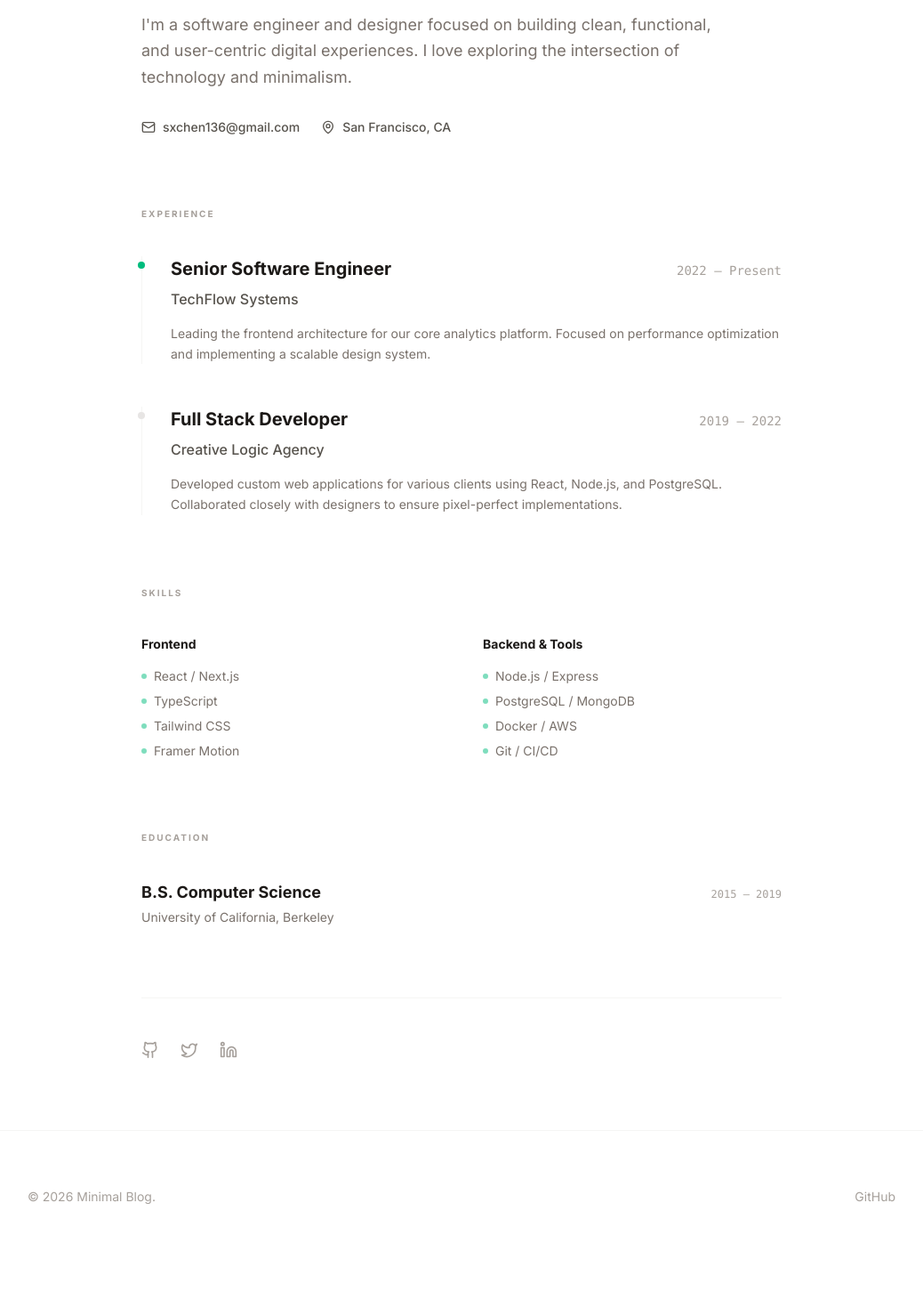
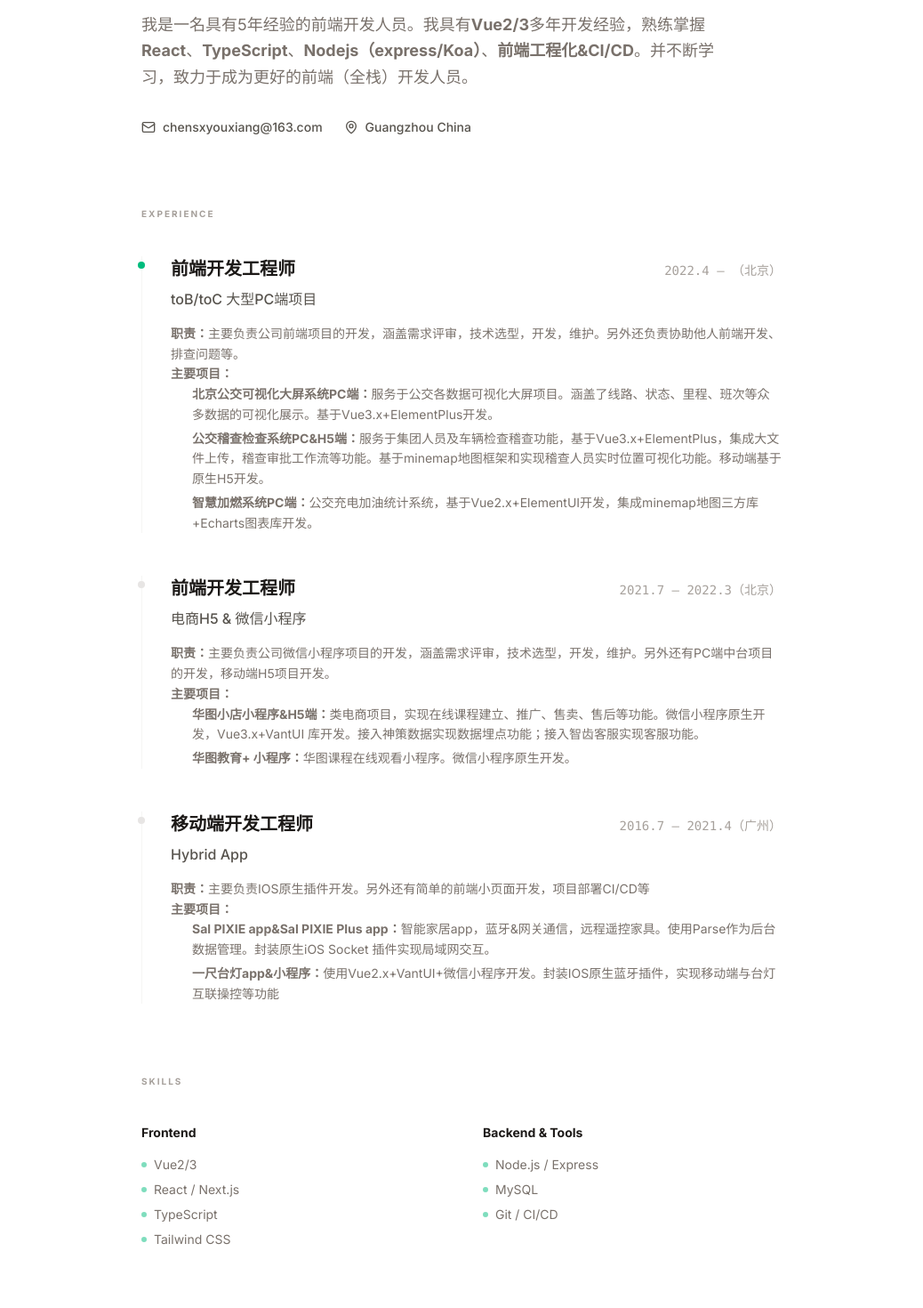
Before and after one commit to ChenS-X/next-blog, a Next.js app: page /next-blog/about in a window 1280 px wide. Shown: the part 220-1690 px from the top of the page at 89% size, without its empty margins (121-1159 px from the left). Before the commit the page ends 1639 px from the top, so only its background shows below. Built offline with nearby package versions, Linux system fonts and the light colour scheme.

Commit message:
'feature:完善About页面'

```diff
--- a/public/posts_8f2a4c/hello-world.md
+++ b/public/posts_8f2a4c/hello-world.md
@@ -18,4 +18,6 @@ thumbnail: "https://picsum.photos/seed/blog1/400/300"
 
 不定期更新，欢迎来踩😊
 
+[About Me](https://chens-x.github.io/next-blog/about)
+
 [Enjoy reading!](https://chens-x.github.io/next-blog/)
--- a/src/app/about/page.tsx
+++ b/src/app/about/page.tsx
@@ -1,4 +1,11 @@
-import { Mail, Github, Twitter, Linkedin, MapPin, ExternalLink } from "lucide-react";
+import {
+  Mail,
+  Github,
+  Twitter,
+  Linkedin,
+  MapPin,
+  ExternalLink,
+} from "lucide-react";
 
 export default function AboutPage() {
   return (
@@ -8,19 +15,24 @@ export default function AboutPage() {
           About Me.
         </h1>
         <p className="text-lg text-stone-500 dark:text-stone-400 leading-relaxed max-w-2xl">
-          I'm a software engineer and designer focused on building clean,
-          functional, and user-centric digital experiences. I love exploring
-          the intersection of technology and minimalism.
+          我是一名具有5年经验的前端开发人员。我具有<strong>Vue2/3</strong>
+          多年开发经验，熟练掌握<strong>React</strong>、
+          <strong>TypeScript</strong>、<strong>Nodejs（express/Koa）</strong>、
+          <strong>前端工程化&CI/CD</strong>
+          。并不断学习，致力于成为更好的前端（全栈）开发人员。
         </p>
 
         <div className="flex flex-wrap gap-6 mt-8">
-          <a href="mailto:sxchen136@gmail.com" className="flex items-center gap-2 text-sm font-medium text-stone-600 dark:text-stone-400 hover:text-emerald-600 dark:hover:text-emerald-500 transition-colors">
+          <a
+            href="mailto:sxchen136@gmail.com"
+            className="flex items-center gap-2 text-sm font-medium text-stone-600 dark:text-stone-400 hover:text-emerald-600 dark:hover:text-emerald-500 transition-colors"
+          >
             <Mail className="w-4 h-4" />
-            sxchen136@gmail.com
+            chensxyouxiang@163.com
           </a>
           <div className="flex items-center gap-2 text-sm font-medium text-stone-600 dark:text-stone-400">
             <MapPin className="w-4 h-4" />
-            San Francisco, CA
+            Guangzhou China
           </div>
         </div>
       </header>
@@ -33,27 +45,102 @@ export default function AboutPage() {
           <div className="relative pl-8 border-l border-stone-100 dark:border-stone-900">
             <div className="absolute left-[-5px] top-1.5 w-2 h-2 rounded-full bg-emerald-500" />
             <div className="flex flex-col sm:flex-row sm:justify-between sm:items-baseline mb-2">
-              <h3 className="text-xl font-bold text-stone-900 dark:text-stone-100">Senior Software Engineer</h3>
-              <span className="text-sm font-mono text-stone-400 dark:text-stone-600">2022 — Present</span>
+              <h3 className="text-xl font-bold text-stone-900 dark:text-stone-100">
+                前端开发工程师
+              </h3>
+              <span className="text-sm font-mono text-stone-400 dark:text-stone-600">
+                2022.4 — （北京）
+              </span>
             </div>
-            <p className="text-stone-600 dark:text-stone-400 font-medium mb-4">TechFlow Systems</p>
-            <p className="text-stone-500 dark:text-stone-500 text-sm leading-relaxed">
-              Leading the frontend architecture for our core analytics platform.
-              Focused on performance optimization and implementing a scalable design system.
+            <p className="text-stone-600 dark:text-stone-400 font-medium mb-4">
+              toB/toC 大型PC端项目
             </p>
+            <div className="text-stone-500 dark:text-stone-500 text-sm leading-relaxed">
+              <p>
+                <strong>职责：</strong>
+                主要负责公司前端项目的开发，涵盖需求评审，技术选型，开发，维护。另外还负责协助他人前端开发、排查问题等。
+              </p>
+              <strong>主要项目：</strong>
+              <ul className="pl-6 flex flex-col gap-1">
+                <p>
+                  <strong>北京公交可视化大屏系统PC端：</strong>
+                  服务于公交各数据可视化大屏项目。涵盖了线路、状态、里程、班次等众多数据的可视化展示。基于Vue3.x+ElementPlus开发。
+                </p>
+                <p>
+                  <strong>公交稽查检查系统PC&H5端：</strong>
+                  服务于集团人员及车辆检查稽查功能，基于Vue3.x+ElementPlus，集成大文件上传，稽查审批工作流等功能。基于minemap地图框架和实现稽查人员实时位置可视化功能。移动端基于原生H5开发。
+                </p>
+                <p>
+                  <strong>智慧加燃系统PC端：</strong>
+                  公交充电加油统计系统，基于Vue2.x+ElementUI开发，集成minemap地图三方库+Echarts图表库开发。
+                </p>
+              </ul>
+            </div>
           </div>
 
           <div className="relative pl-8 border-l border-stone-100 dark:border-stone-900">
             <div className="absolute left-[-5px] top-1.5 w-2 h-2 rounded-full bg-stone-200 dark:bg-stone-800" />
             <div className="flex flex-col sm:flex-row sm:justify-between sm:items-baseline mb-2">
-              <h3 className="text-xl font-bold text-stone-900 dark:text-stone-100">Full Stack Developer</h3>
-              <span className="text-sm font-mono text-stone-400 dark:text-stone-600">2019 — 2022</span>
+              <h3 className="text-xl font-bold text-stone-900 dark:text-stone-100">
+                前端开发工程师
+              </h3>
+              <span className="text-sm font-mono text-stone-400 dark:text-stone-600">
+                2021.7 — 2022.3（北京）
+              </span>
             </div>
-            <p className="text-stone-600 dark:text-stone-400 font-medium mb-4">Creative Logic Agency</p>
-            <p className="text-stone-500 dark:text-stone-500 text-sm leading-relaxed">
-              Developed custom web applications for various clients using React, Node.js, and PostgreSQL.
-              Collaborated closely with designers to ensure pixel-perfect implementations.
+            <p className="text-stone-600 dark:text-stone-400 font-medium mb-4">
+              电商H5 & 微信小程序
             </p>
+            <div className="text-stone-500 dark:text-stone-500 text-sm leading-relaxed">
+              <p>
+                <strong>职责：</strong>
+                主要负责公司微信小程序项目的开发，涵盖需求评审，技术选型，开发，维护。另外还有PC端中台项目的开发，移动端H5项目开发。
+              </p>
+              <strong>主要项目：</strong>
+              <ul className="pl-6 flex flex-col gap-1">
+                <p>
+                  <strong>华图小店小程序&H5端：</strong>
+                  类电商项目，实现在线课程建立、推广、售卖、售后等功能。微信小程序原生开发，Vue3.x+VantUI
+                  库开发。接入神策数据实现数据埋点功能；接入智齿客服实现客服功能。
+                </p>
+                <p>
+                  <strong>华图教育+ 小程序：</strong>
+                  华图课程在线观看小程序。微信小程序原生开发。
+                </p>
+              </ul>
+            </div>
+          </div>
+          <div className="relative pl-8 border-l border-stone-100 dark:border-stone-900">
+            <div className="absolute left-[-5px] top-1.5 w-2 h-2 rounded-full bg-stone-200 dark:bg-stone-800" />
+            <div className="flex flex-col sm:flex-row sm:justify-between sm:items-baseline mb-2">
+              <h3 className="text-xl font-bold text-stone-900 dark:text-stone-100">
+                移动端开发工程师
+              </h3>
+              <span className="text-sm font-mono text-stone-400 dark:text-stone-600">
+                2016.7 — 2021.4（广州）
+              </span>
+            </div>
+            <p className="text-stone-600 dark:text-stone-400 font-medium mb-4">
+              Hybrid App
+            </p>
+            <div className="text-stone-500 dark:text-stone-500 text-sm leading-relaxed">
+              <p>
+                <strong>职责：</strong>
+                主要负责IOS原生插件开发。另外还有简单的前端小页面开发，项目部署CI/CD等
+              </p>
+              <strong>主要项目：</strong>
+              <ul className="pl-6 flex flex-col gap-1">
+                <p>
+                  <strong>Sal PIXIE app&Sal PIXIE Plus app：</strong>
+                  智能家居app，蓝牙&网关通信，远程遥控家具。使用Parse作为后台数据管理。封装原生iOS
+                  Socket 插件实现局域网交互。
+                </p>
+                <p>
+                  <strong>一尺台灯app&小程序：</strong>
+                  使用Vue2.x+VantUI+微信小程序开发。封装IOS原生蓝牙插件，实现移动端与台灯互联操控等功能
+                </p>
+              </ul>
+            </div>
           </div>
         </div>
       </section>
@@ -64,21 +151,45 @@ export default function AboutPage() {
         </h2>
         <div className="grid grid-cols-1 sm:grid-cols-2 gap-x-12 gap-y-8">
           <div>
-            <h3 className="text-sm font-bold text-stone-900 dark:text-stone-100 mb-4">Frontend</h3>
+            <h3 className="text-sm font-bold text-stone-900 dark:text-stone-100 mb-4">
+              Frontend
+            </h3>
             <ul className="space-y-2 text-sm text-stone-500 dark:text-stone-400">
-              <li className="flex items-center gap-2"><span className="w-1.5 h-1.5 rounded-full bg-emerald-500/50" /> React / Next.js</li>
-              <li className="flex items-center gap-2"><span className="w-1.5 h-1.5 rounded-full bg-emerald-500/50" /> TypeScript</li>
-              <li className="flex items-center gap-2"><span className="w-1.5 h-1.5 rounded-full bg-emerald-500/50" /> Tailwind CSS</li>
-              <li className="flex items-center gap-2"><span className="w-1.5 h-1.5 rounded-full bg-emerald-500/50" /> Framer Motion</li>
+              <li className="flex items-center gap-2">
+                <span className="w-1.5 h-1.5 rounded-full bg-emerald-500/50" />{" "}
+                Vue2/3
+              </li>
+              <li className="flex items-center gap-2">
+                <span className="w-1.5 h-1.5 rounded-full bg-emerald-500/50" />{" "}
+                React / Next.js
+              </li>
+              <li className="flex items-center gap-2">
+                <span className="w-1.5 h-1.5 rounded-full bg-emerald-500/50" />{" "}
+                TypeScript
+              </li>
+              <li className="flex items-center gap-2">
+                <span className="w-1.5 h-1.5 rounded-full bg-emerald-500/50" />{" "}
+                Tailwind CSS
+              </li>
             </ul>
           </div>
           <div>
-            <h3 className="text-sm font-bold text-stone-900 dark:text-stone-100 mb-4">Backend & Tools</h3>
+            <h3 className="text-sm font-bold text-stone-900 dark:text-stone-100 mb-4">
+              Backend & Tools
+            </h3>
             <ul className="space-y-2 text-sm text-stone-500 dark:text-stone-400">
-              <li className="flex items-center gap-2"><span className="w-1.5 h-1.5 rounded-full bg-emerald-500/50" /> Node.js / Express</li>
-              <li className="flex items-center gap-2"><span className="w-1.5 h-1.5 rounded-full bg-emerald-500/50" /> PostgreSQL / MongoDB</li>
-              <li className="flex items-center gap-2"><span className="w-1.5 h-1.5 rounded-full bg-emerald-500/50" /> Docker / AWS</li>
-              <li className="flex items-center gap-2"><span className="w-1.5 h-1.5 rounded-full bg-emerald-500/50" /> Git / CI/CD</li>
+              <li className="flex items-center gap-2">
+                <span className="w-1.5 h-1.5 rounded-full bg-emerald-500/50" />{" "}
+                Node.js / Express
+              </li>
+              <li className="flex items-center gap-2">
+                <span className="w-1.5 h-1.5 rounded-full bg-emerald-500/50" />{" "}
+                MySQL
+              </li>
+              <li className="flex items-center gap-2">
+                <span className="w-1.5 h-1.5 rounded-full bg-emerald-500/50" />{" "}
+                Git / CI/CD
+              </li>
             </ul>
           </div>
         </div>
@@ -91,25 +202,41 @@ export default function AboutPage() {
         <div className="space-y-8">
           <div>
             <div className="flex flex-col sm:flex-row sm:justify-between sm:items-baseline mb-1">
-              <h3 className="text-lg font-bold text-stone-900 dark:text-stone-100">B.S. Computer Science</h3>
-              <span className="text-xs font-mono text-stone-400 dark:text-stone-600">2015 — 2019</span>
+              <h3 className="text-lg font-bold text-stone-900 dark:text-stone-100">
+                电子科学与技术专业
+              </h3>
+              <span className="text-xs font-mono text-stone-400 dark:text-stone-600">
+                2012 — 2016
+              </span>
             </div>
-            <p className="text-sm text-stone-500 dark:text-stone-500">University of California, Berkeley</p>
+            <p className="text-sm text-stone-500 dark:text-stone-500">
+              广东工业大学（Guangdong University of Technology）
+            </p>
           </div>
         </div>
       </section>
 
       <footer className="pt-12 border-t border-stone-100 dark:border-stone-900">
         <div className="flex gap-6">
-          <a href="#" className="text-stone-400 hover:text-stone-900 dark:hover:text-stone-100 transition-colors">
+          <a
+            href={process.env.GITHUB_PAGE || ""}
+            target="_blank"
+            className="text-stone-400 hover:text-stone-900 dark:hover:text-stone-100 transition-colors"
+          >
             <Github className="w-5 h-5" />
           </a>
-          <a href="#" className="text-stone-400 hover:text-stone-900 dark:hover:text-stone-100 transition-colors">
+          {/* <a
+            href="#"
+            className="text-stone-400 hover:text-stone-900 dark:hover:text-stone-100 transition-colors"
+          >
             <Twitter className="w-5 h-5" />
           </a>
-          <a href="#" className="text-stone-400 hover:text-stone-900 dark:hover:text-stone-100 transition-colors">
+          <a
+            href="#"
+            className="text-stone-400 hover:text-stone-900 dark:hover:text-stone-100 transition-colors"
+          >
             <Linkedin className="w-5 h-5" />
-          </a>
+          </a> */}
         </div>
       </footer>
     </div>
--- a/src/app/layout.tsx
+++ b/src/app/layout.tsx
@@ -63,7 +63,7 @@ export default function RootLayout({
                   Twitter
                 </a> */}
                 <a
-                  href="https://github.com/ChenS-X"
+                  href={process.env.GITHUB_PAGE || ''}
                   target="_blank"
                   className="hover:text-stone-900 dark:hover:text-stone-100 transition-colors"
                 >
--- a/src/components/Navbar.tsx
+++ b/src/components/Navbar.tsx
@@ -161,7 +161,7 @@ export function Navbar() {
                     NextBlog.
                   </Link>
                   <a
-                    href="https://github.com/ChenS-X"
+                    href={process.env.GITHUB_PAGE || ''}
                     target="_blank"
                     className="text-lg font-semibold tracking-tight hover:opacity-70 transition-opacity flex items-center gap-1.5"
                   >
```
